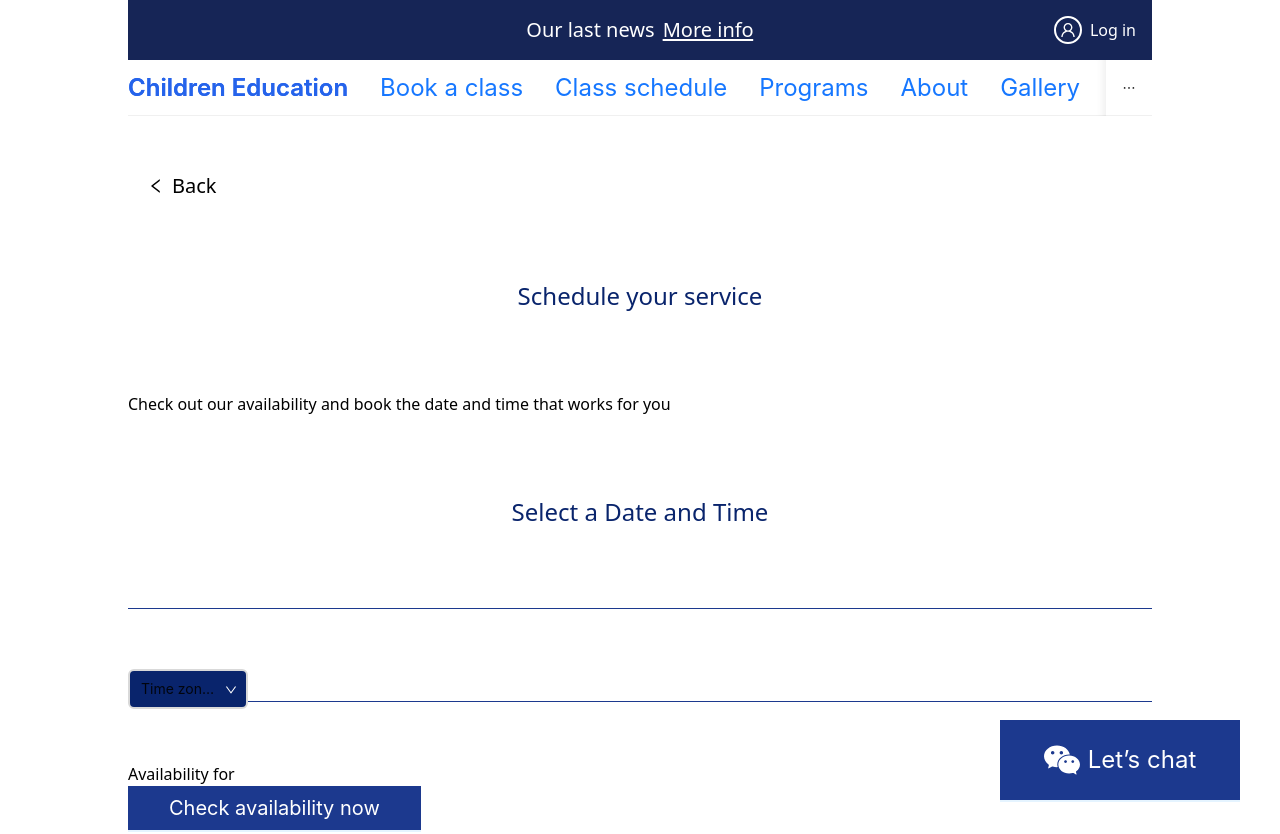
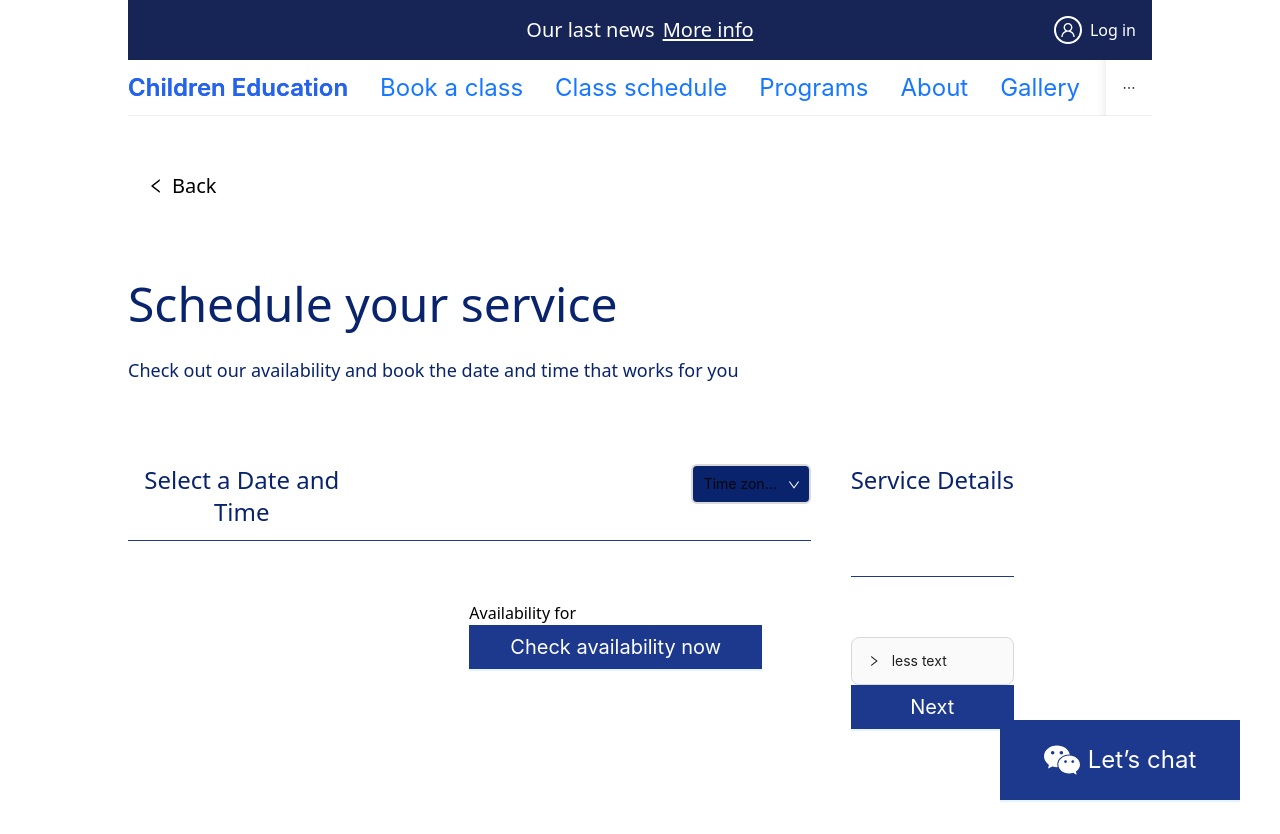
Before and after one commit to nekrasowa/Education-Club-for-toddlers, a Next.js app: page /book/1 in a window 1280 px wide. Shown: the top 834 px of the page. Built offline with nearby package versions, Linux system fonts and the light colour scheme.

Commit message:
Change structure of booking panel

```diff
--- a/src/components/containers/BookItemContainer.tsx
+++ b/src/components/containers/BookItemContainer.tsx
@@ -8,9 +8,9 @@ export function BookItemContainer() {
   return (
     <>
       <BackBtn link={'/book'}/>
-      <H2Title title={book.bookItemTitle} />
-      <p className='subtitle'>{book.bookItemSubtitle}</p>
-      <div>
+      <H2Title title={book.bookItemTitle} addedClassName='text-5xl text-left pb-7 text-[#09246c]'/>
+      <p className='subtitle text-lg text-[#09246c]'>{book.bookItemSubtitle}</p>
+      <div className='flex flex-row w-[100%] gap-10'>
         <CalendarBlock />
         <ClassDetails />
       </div>
--- a/src/components/elements/H2Title.tsx
+++ b/src/components/elements/H2Title.tsx
@@ -1,6 +1,14 @@
-export function H2Title({ title }: { title: string }) {
+export function H2Title({
+  title,
+  addedClassName,
+}: {
+  title: string
+  addedClassName?: string
+}) {
   return (
-    <h2 className='classesTitle text-2xl text-center py-20 text-[#09246c]'>
+    <h2
+      className={`classesTitle text-2xl text-center py-20 text-[#09246c] ${addedClassName}`}
+    >
       {title}
     </h2>
   )
--- a/src/components/ui/BookPage/CalendarBlock.tsx
+++ b/src/components/ui/BookPage/CalendarBlock.tsx
@@ -1,17 +1,16 @@
 'use client'
 
+import { BlueBtn } from '@/components/elements/BlueBtn'
 import { H2Title } from '@/components/elements/H2Title'
 import Select from 'antd/es/select'
 import { ThinLine } from '@/components/elements/ThinLine'
 import { book } from '@/locales/en/book'
-import { BlueBtn } from '@/components/elements/BlueBtn'
 
 export function CalendarBlock() {
   return (
-    <>
-      <H2Title title={book.select} />
-      <ThinLine />
-      <div className='datapicker'></div>
+    <div className='flex flex-col grow-1000 max-w-2/3'>
+      <div className='flex  flew-row items-baseline flex-wrap justify-between gap-5 '>
+        <H2Title title={book.select} addedClassName='w-1/3 pb-3' />
         <Select
           defaultValue='tzEuropa'
           style={{ width: 120 }}
@@ -21,9 +20,15 @@ export function CalendarBlock() {
             { value: 'tzPDT', label: book.tzEuropa },
           ]}
         />
+      </div>
       <ThinLine />
+      <div className='flex flew-row flew-wrap'>
+        <div className='datapicker w-1/2 h-50'></div>
+        <div className='flex-col'>
           <p className='availability'>{`${book.availability} `}</p>
-      <BlueBtn onClick={() =>console.log('click')} text={book.check} />
-    </>
+          <BlueBtn onClick={() => console.log('click')} text={book.check} />
+        </div>{' '}
+      </div>
+    </div>
   )
 }
--- a/src/components/ui/BookPage/ClassDetails.tsx
+++ b/src/components/ui/BookPage/ClassDetails.tsx
@@ -9,7 +9,7 @@ import { book } from '@/locales/en/book'
 export function ClassDetails() {
   const text = 'extra Text'
   return (
-    <>
+    <div className='flex flex-col '>
       <H2Title title={book.serviceDetails} />
       <ThinLine />
       <p className='shortInfo'></p>
@@ -17,6 +17,6 @@ export function ClassDetails() {
         items={[{ key: '1', label: 'less text', children: <p>{text}</p> }]}
       />
       <BlueBtn onClick={() => console.log('click')} text={book.next} />
-    </>
+    </div>
   )
 }
--- a/src/components/ui/Navbar/tabs.tsx
+++ b/src/components/ui/Navbar/tabs.tsx
@@ -1,8 +1,8 @@
 import './Navbar.module.css'
 
+import Link from 'next/dist/client/link'
 import { TabsProps } from 'antd'
 import { navNames } from '@/constants/navNames'
-import Link from 'next/dist/client/link'
 
 const tabClassName: string = `text-blue-950 text-2xl hover:text-blue-600 focus:text-blue-600  `
 
@@ -10,7 +10,7 @@ export const tabs: TabsProps['items'] = [
   {
     key: '1',
     label: (
-        <Link className={tabClassName} href='/' >{navNames.CHILDREN_EDUCATION}</Link>
+        <Link className={tabClassName} href='/'>{navNames.CHILDREN_EDUCATION}</Link>
     ),
   },
   {
```
Lines whose indentation alone changed are shown as unchanged.
